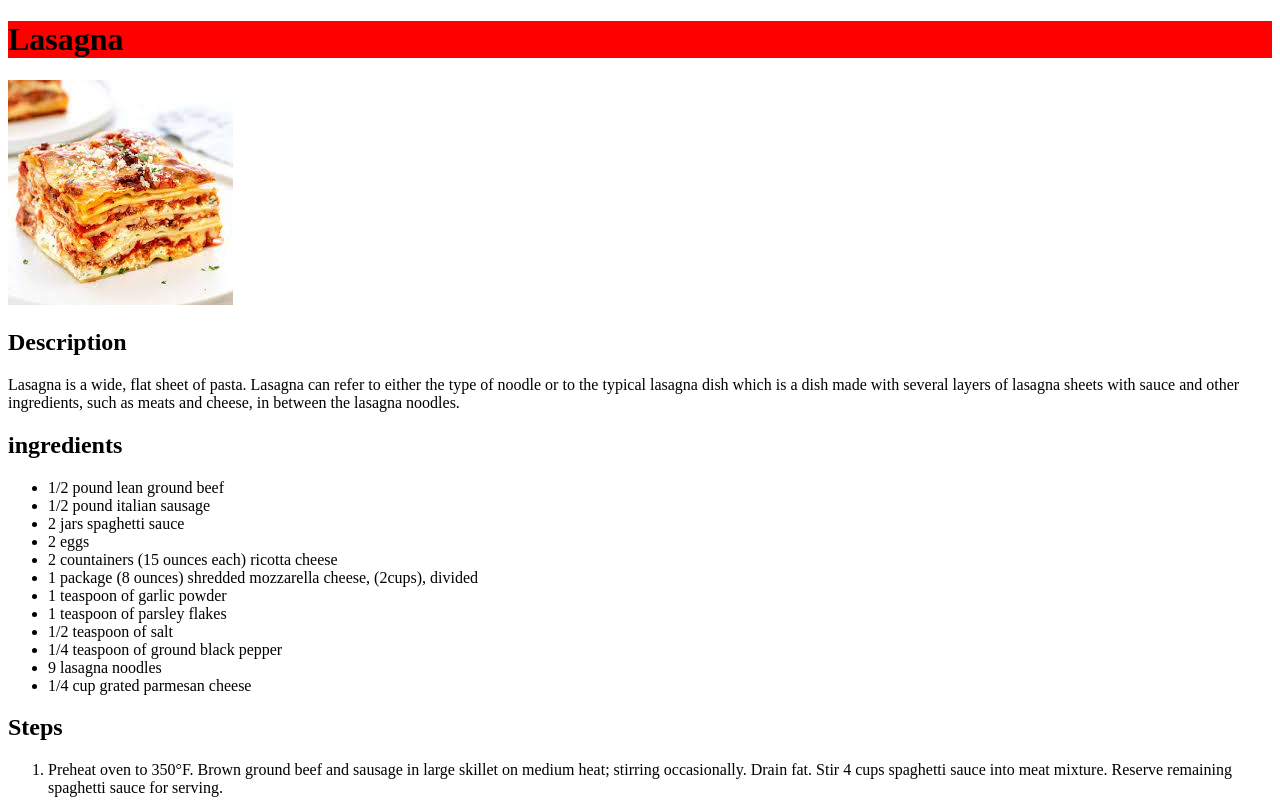
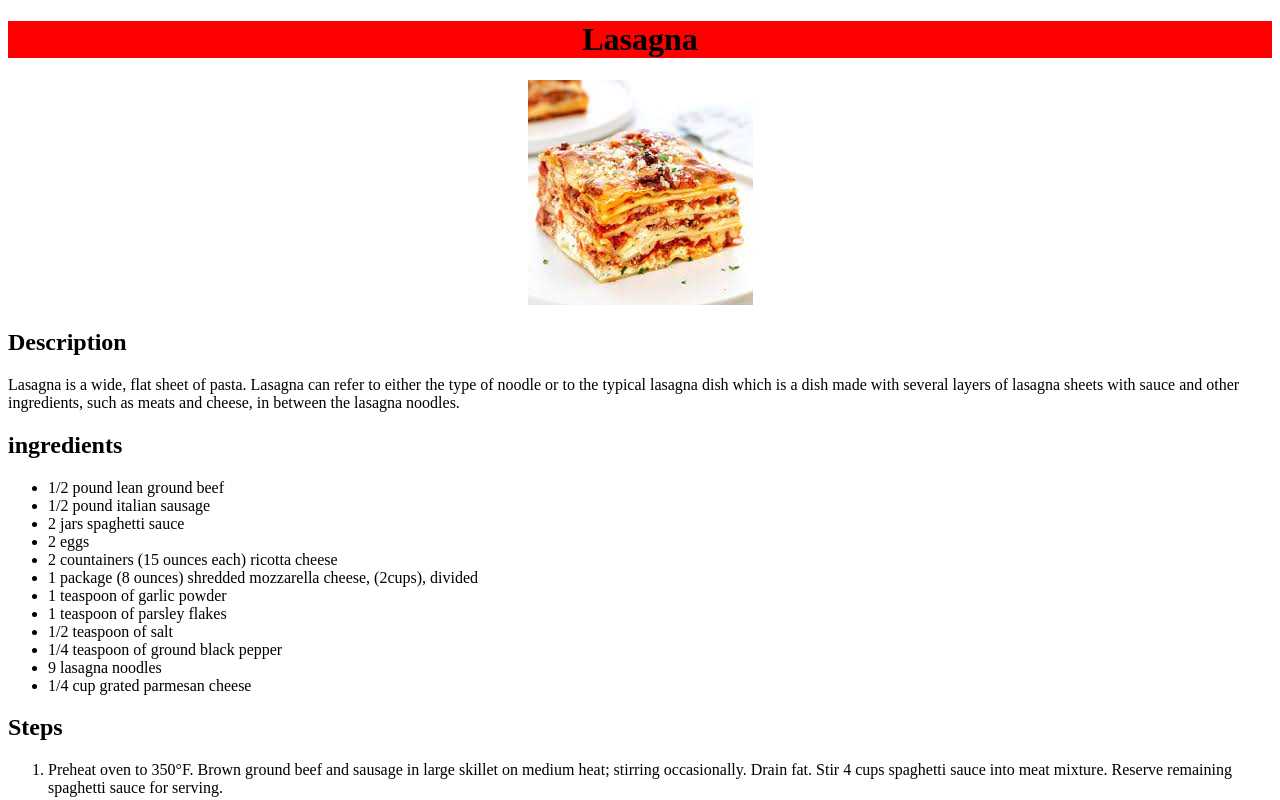
Before and after one commit to Tbiz95/odin-recipes, a plain HTML site: page recipes/lasagna.html in a window 1280 px wide. Shown: the top 800 px of the page. Drawn offline with Linux system fonts and the light colour scheme.

Commit message:
center lasagna header and picture

```diff
--- a/recipes/lasagna.html
+++ b/recipes/lasagna.html
@@ -7,7 +7,9 @@
     </head>
     <body>
         <h1 class="lasagna-header">Lasagna</h1>
-        <img src="../images/download.jpeg" alt="yummy lasagna">
+        <div class="lasagna-pic">
+            <img src="../images/download.jpeg" alt="yummy lasagna">
+        </div>
         <h2>Description</h2>
         <p>Lasagna is a wide, flat sheet of pasta. Lasagna can refer to either the type of noodle or to the typical lasagna dish which is a dish made with several layers of lasagna sheets with sauce and other ingredients, such as meats and cheese, in between the lasagna noodles.</p>
         <h2>ingredients</h2>
--- a/styles.css
+++ b/styles.css
@@ -20,4 +20,8 @@
 }
 .lasagna-header {
     background-color:red;
+    text-align: center;
 }
+.lasagna-pic {
+    text-align:center;
+}
```
